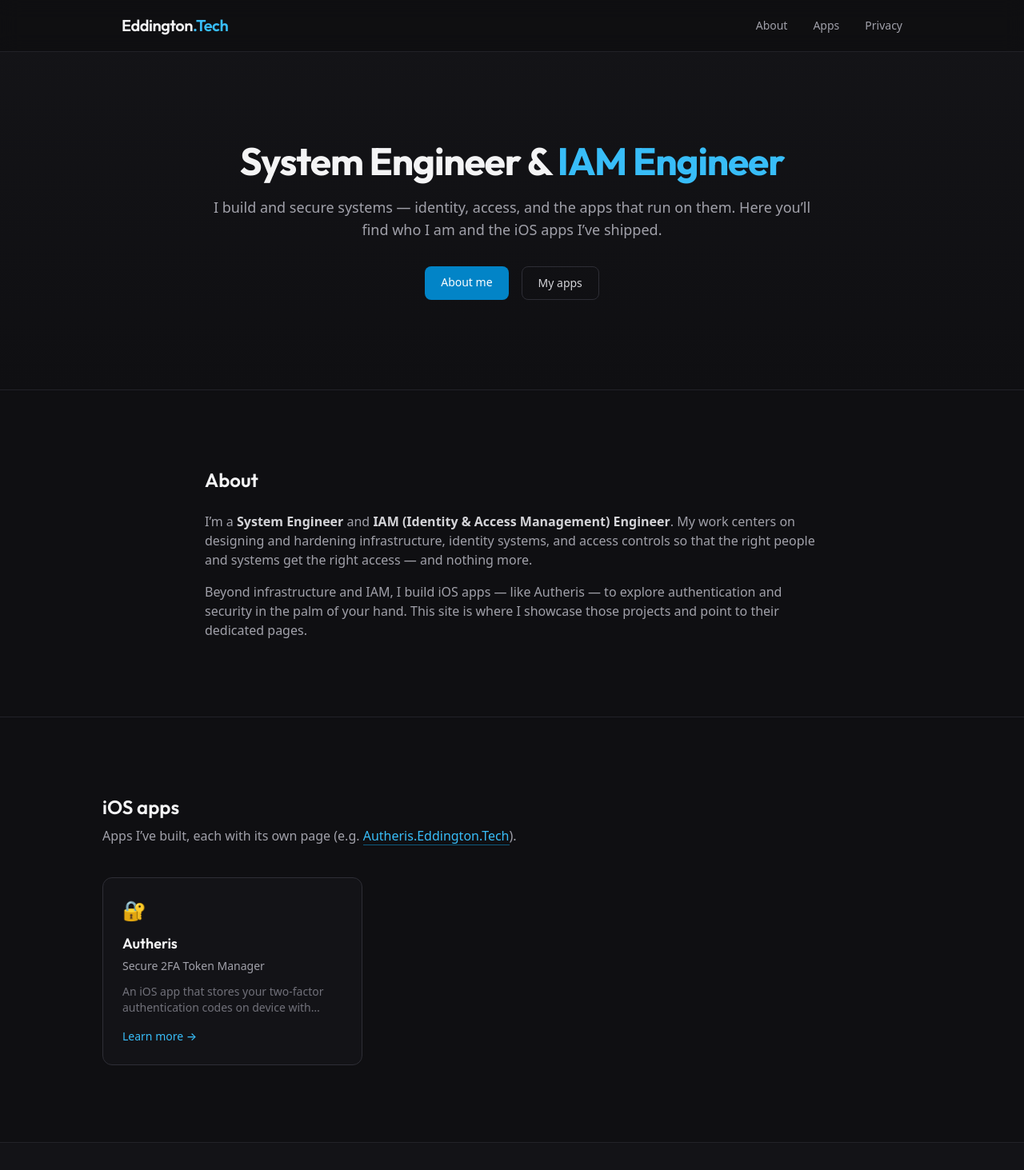
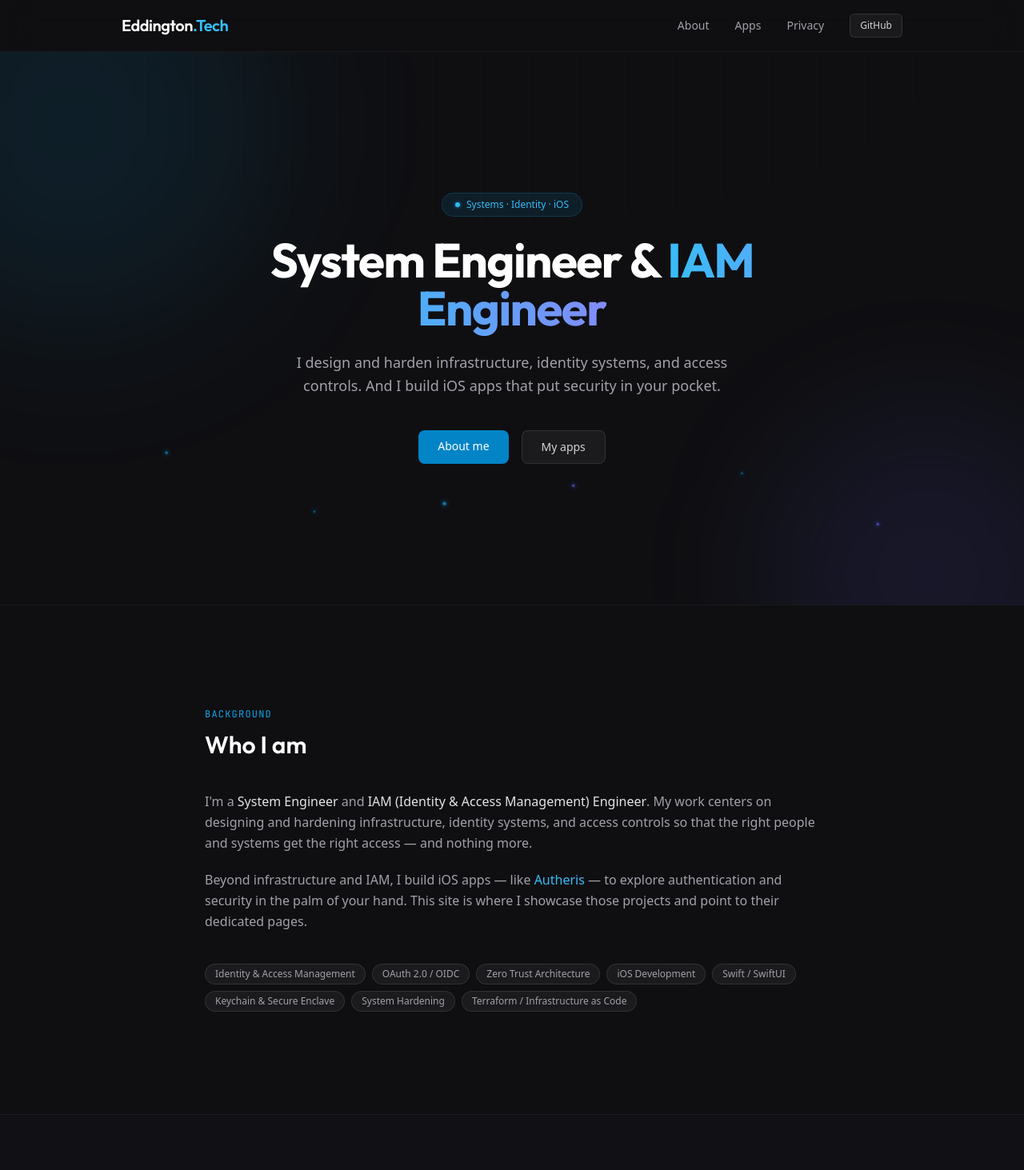
Before and after one commit to Nerdykidtech/Eddington_Tech, a Next.js app: page / in a window 1280 px wide. Shown: the top 1463 px of the page at 80% size. Built offline with nearby package versions, Linux system fonts and the light colour scheme.

Commit message:
Redesign: animated hero, modern UI, floating particles, glassmorphism

```diff
--- a/app/globals.css
+++ b/app/globals.css
@@ -22,3 +22,78 @@
     @apply border-b border-brand-500/50 hover:border-brand-400 transition-colors;
   }
 }
+
+/* ── Animated grid background ── */
+.grid-bg {
+  background-image:
+    linear-gradient(rgba(255,255,255,0.03) 1px, transparent 1px),
+    linear-gradient(90deg, rgba(255,255,255,0.03) 1px, transparent 1px);
+  background-size: 60px 60px;
+  mask-image: radial-gradient(ellipse 80% 60% at 50% 0%, black 40%, transparent 100%);
+  -webkit-mask-image: radial-gradient(ellipse 80% 60% at 50% 0%, black 40%, transparent 100%);
+}
+
+/* ── Floating particles ── */
+@property --float-y {
+  syntax: "<length>";
+  initial-value: 0px;
+  inherits: false;
+}
+@property --float-delay {
+  syntax: "<time>";
+  initial-value: 0s;
+  inherits: false;
+}
+
+.particle {
+  position: absolute;
+  width: 3px;
+  height: 3px;
+  border-radius: 50%;
+  background: rgba(14, 165, 233, 0.6);
+  box-shadow: 0 0 6px 1px rgba(14, 165, 233, 0.4);
+  animation: float-particle linear infinite;
+}
+
+.particle::after {
+  content: "";
+  position: absolute;
+  inset: 0;
+  border-radius: 50%;
+  background: inherit;
+  filter: blur(1px);
+}
+
+@keyframes float-particle {
+  0%   { transform: translateY(0px) translateX(0px); opacity: 0; }
+  10%  { opacity: 1; }
+  90%  { opacity: 1; }
+  100% { transform: translateY(-120px) translateX(20px); opacity: 0; }
+}
+
+.particle-1 { left: 15%; top: 85%; animation-duration: 8s; animation-delay: 0s; }
+.particle-2 { left: 30%; top: 90%; animation-duration: 11s; animation-delay: 1.5s; width: 2px; height: 2px; }
+.particle-3 { left: 55%; top: 88%; animation-duration: 9s; animation-delay: 0.8s; background: rgba(99, 102, 241, 0.6); box-shadow: 0 0 6px 1px rgba(99, 102, 241, 0.4); }
+.particle-4 { left: 72%; top: 80%; animation-duration: 13s; animation-delay: 3s; width: 2px; height: 2px; }
+.particle-5 { left: 85%; top: 92%; animation-duration: 10s; animation-delay: 2s; background: rgba(99, 102, 241, 0.6); box-shadow: 0 0 6px 1px rgba(99, 102, 241, 0.4); }
+.particle-6 { left: 42%; top: 95%; animation-duration: 7s; animation-delay: 0.4s; width: 4px; height: 4px; }
+
+/* ── Pulse glow dot ── */
+@keyframes pulse-glow {
+  0%, 100% { opacity: 1; box-shadow: 0 0 4px 0px rgba(14, 165, 233, 0.8); }
+  50% { opacity: 0.5; box-shadow: 0 0 8px 2px rgba(14, 165, 233, 0.4); }
+}
+.animate-pulse-glow {
+  animation: pulse-glow 2s ease-in-out infinite;
+}
+
+/* ── Subtle hover lift for cards ── */
+@layer utilities {
+  .hover-lift {
+    transition: transform 200ms ease, box-shadow 200ms ease;
+  }
+  .hover-lift:hover {
+    transform: translateY(-2px);
+    box-shadow: 0 8px 30px -10px rgba(0, 0, 0, 0.5);
+  }
+}
--- a/app/page.tsx
+++ b/app/page.tsx
@@ -6,26 +6,52 @@ export default function HomePage() {
   return (
     <>
       {/* Hero */}
-      <section className="relative border-b border-surface-700 bg-gradient-to-b from-surface-800/50 to-surface-900 px-6 py-20 sm:py-28">
-        <div className="mx-auto max-w-3xl text-center">
-          <h1 className="font-display text-4xl font-bold tracking-tight text-zinc-100 sm:text-5xl">
+      <section className="relative overflow-hidden border-b border-white/5 bg-surface-900 px-6 py-32 sm:py-44">
+        {/* Animated grid background */}
+        <div className="absolute inset-0 grid-bg opacity-30" />
+        {/* Gradient orbs */}
+        <div className="absolute -top-40 -left-40 h-[500px] w-[500px] rounded-full bg-brand-500/10 blur-[100px]" />
+        <div className="absolute -bottom-40 -right-20 h-[400px] w-[400px] rounded-full bg-indigo-500/10 blur-[80px]" />
+        {/* Floating particles */}
+        <div className="absolute inset-0 pointer-events-none">
+          <div className="particle particle-1" />
+          <div className="particle particle-2" />
+          <div className="particle particle-3" />
+          <div className="particle particle-4" />
+          <div className="particle particle-5" />
+          <div className="particle particle-6" />
+        </div>
+
+        <div className="relative mx-auto max-w-3xl text-center">
+          {/* Glowing badge */}
+          <div className="mb-6 inline-flex items-center gap-2 rounded-full border border-brand-500/20 bg-brand-500/10 px-4 py-1.5 text-xs font-medium text-brand-400">
+            <span className="h-1.5 w-1.5 rounded-full bg-brand-400 animate-pulse-glow" />
+            Systems · Identity · iOS
+          </div>
+
+          <h1 className="font-display text-5xl font-bold tracking-tight text-white sm:text-6xl">
             System Engineer &{" "}
-            <span className="text-brand-400">IAM Engineer</span>
+            <span className="relative">
+              <span className="bg-gradient-to-r from-brand-400 to-indigo-400 bg-clip-text text-transparent">
+                IAM Engineer
+              </span>
+              <span className="absolute -bottom-1 left-0 right-0 h-px bg-gradient-to-r from-transparent via-brand-500 to-transparent opacity-60" />
+            </span>
           </h1>
-          <p className="mt-5 text-lg text-zinc-400">
-            I build and secure systems — identity, access, and the apps that run
-            on them. Here you’ll find who I am and the iOS apps I’ve shipped.
+          <p className="mt-6 text-lg text-zinc-400 leading-relaxed max-w-xl mx-auto">
+            I design and harden infrastructure, identity systems, and access controls.
+            And I build iOS apps that put security in your pocket.
           </p>
-          <div className="mt-8 flex flex-wrap justify-center gap-4">
+          <div className="mt-10 flex flex-wrap justify-center gap-4">
             <a
               href="#about"
-              className="rounded-lg bg-brand-600 px-5 py-2.5 text-sm font-medium text-white hover:bg-brand-500 transition-colors"
+              className="group relative rounded-lg bg-brand-600 px-6 py-2.5 text-sm font-medium text-white transition-all hover:bg-brand-500 hover:shadow-[0_0_30px_-5px_rgba(14,165,233,0.4)]"
             >
               About me
             </a>
             <a
               href="#apps"
-              className="rounded-lg border border-surface-600 px-5 py-2.5 text-sm font-medium text-zinc-300 hover:border-surface-500 hover:bg-surface-800 transition-colors"
+              className="rounded-lg border border-white/10 bg-white/5 px-6 py-2.5 text-sm font-medium text-zinc-300 backdrop-blur-sm transition-all hover:border-white/20 hover:bg-white/10"
             >
               My apps
             </a>
@@ -34,46 +60,61 @@ export default function HomePage() {
       </section>
 
       {/* About */}
-      <section id="about" className="scroll-mt-20 px-6 py-16 sm:py-24">
+      <section id="about" className="scroll-mt-20 px-6 py-24 sm:py-32">
         <div className="mx-auto max-w-3xl">
-          <h2 className="font-display text-2xl font-semibold text-zinc-100">
-            About
+          <div className="mb-10">
+            <p className="text-xs font-mono uppercase tracking-widest text-brand-500 mb-3">Background</p>
+            <h2 className="font-display text-3xl font-semibold text-white">
+              Who I am
             </h2>
-          <div className="mt-6 space-y-4 text-zinc-400">
+          </div>
+          <div className="space-y-5 text-zinc-400 leading-relaxed text-base">
             <p>
-              I’m a <strong className="text-zinc-300">System Engineer</strong> and{" "}
-              <strong className="text-zinc-300">IAM (Identity & Access Management) Engineer</strong>.
+              I'm a <span className="text-zinc-200 font-medium">System Engineer</span> and{" "}
+              <span className="text-zinc-200 font-medium">IAM (Identity & Access Management) Engineer</span>.
               My work centers on designing and hardening infrastructure, identity
               systems, and access controls so that the right people and systems
               get the right access — and nothing more.
             </p>
             <p>
-              Beyond infrastructure and IAM, I build iOS apps — like Autheris —
-              to explore authentication and security in the palm of your hand.
+              Beyond infrastructure and IAM, I build iOS apps — like{" "}
+              <Link href="/autheris" className="text-brand-400 hover:text-brand-300 transition-colors">
+                Autheris
+              </Link>{" "}
+              — to explore authentication and security in the palm of your hand.
               This site is where I showcase those projects and point to their
               dedicated pages.
             </p>
+          </div>
+
+          {/* Skill pills */}
+          <div className="mt-10 flex flex-wrap gap-2">
+            {["Identity & Access Management", "OAuth 2.0 / OIDC", "Zero Trust Architecture", "iOS Development", "Swift / SwiftUI", "Keychain & Secure Enclave", "System Hardening", "Terraform / Infrastructure as Code"].map((skill) => (
+              <span key={skill} className="rounded-full border border-white/10 bg-white/5 px-3 py-1 text-xs text-zinc-400 backdrop-blur-sm">
+                {skill}
+              </span>
+            ))}
           </div>
         </div>
       </section>
 
       {/* Apps */}
-      <section id="apps" className="scroll-mt-20 border-t border-surface-700 px-6 py-16 sm:py-24">
+      <section id="apps" className="scroll-mt-20 border-t border-white/5 bg-surface-800/30 px-6 py-24 sm:py-32">
         <div className="mx-auto max-w-5xl">
-          <h2 className="font-display text-2xl font-semibold text-zinc-100">
+          <div className="mb-10">
+            <p className="text-xs font-mono uppercase tracking-widest text-brand-500 mb-3">Portfolio</p>
+            <h2 className="font-display text-3xl font-semibold text-white">
               iOS apps
             </h2>
             <p className="mt-2 text-zinc-400">
-            Apps I’ve built, each with its own page (e.g.{" "}
-            <Link
-              href="/autheris"
-              className="link-underline text-brand-400"
-            >
-              Autheris.Eddington.Tech
+              Side projects and experiments. Each has its own page —{" "}
+              <Link href="/autheris" className="text-brand-400 hover:text-brand-300 transition-colors">
+                start with Autheris
               </Link>
-            ).
+              .
             </p>
-          <div className="mt-10 grid gap-6 sm:grid-cols-2 lg:grid-cols-3">
+          </div>
+          <div className="mt-10 grid gap-5 sm:grid-cols-2 lg:grid-cols-3">
             {apps.map((app) => (
               <AppCard key={app.id} app={app} />
             ))}
--- a/components/Header.tsx
+++ b/components/Header.tsx
@@ -2,24 +2,32 @@ import Link from "next/link";
 
 export function Header() {
   return (
-    <header className="sticky top-0 z-50 border-b border-surface-700 bg-surface-900/80 backdrop-blur-md">
+    <header className="sticky top-0 z-50 border-b border-white/5 bg-surface-900/80 backdrop-blur-xl">
       <div className="mx-auto flex h-16 max-w-5xl items-center justify-between px-6">
         <Link
           href="/"
-          className="font-display text-xl font-semibold tracking-tight text-zinc-100 hover:text-white transition-colors"
+          className="font-display text-xl font-semibold tracking-tight text-white hover:text-brand-300 transition-colors"
         >
           Eddington<span className="text-brand-400">.Tech</span>
         </Link>
         <nav className="flex items-center gap-8 text-sm text-zinc-400">
-          <Link href="/#about" className="hover:text-zinc-100 transition-colors">
+          <Link href="/#about" className="hover:text-white transition-colors">
             About
           </Link>
-          <Link href="/#apps" className="hover:text-zinc-100 transition-colors">
+          <Link href="/#apps" className="hover:text-white transition-colors">
             Apps
           </Link>
-          <Link href="/privacy" className="hover:text-zinc-100 transition-colors">
+          <Link href="/privacy" className="hover:text-white transition-colors">
             Privacy
           </Link>
+          <a
+            href="https://github.com/huntereddington"
+            target="_blank"
+            rel="noopener noreferrer"
+            className="rounded-md border border-white/10 bg-white/5 px-3 py-1.5 text-xs font-medium text-zinc-300 backdrop-blur-sm transition-all hover:border-white/20 hover:bg-white/10"
+          >
+            GitHub
+          </a>
         </nav>
       </div>
     </header>
```
Lines whose indentation alone changed are shown as unchanged.
